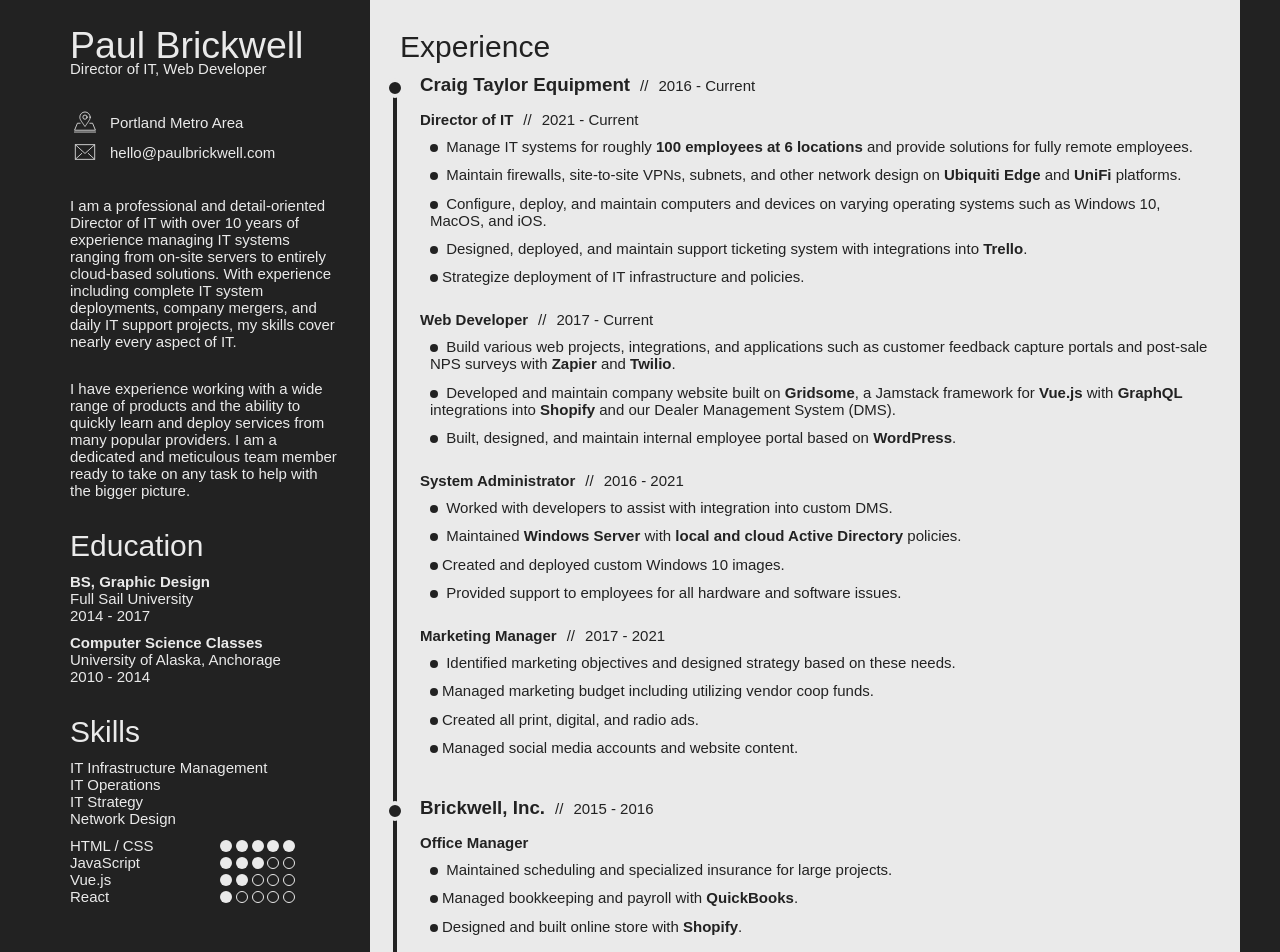
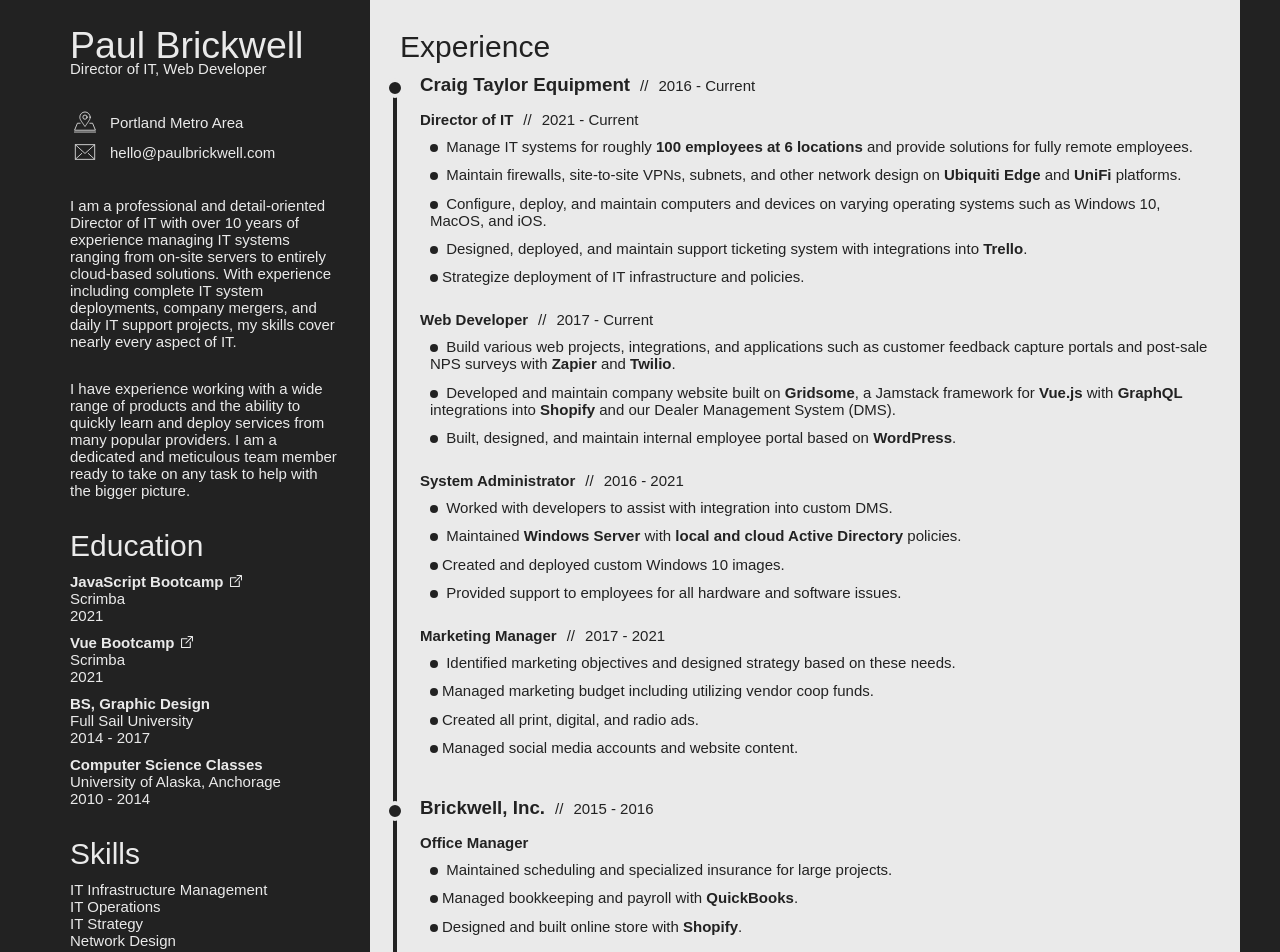
Before and after one commit to paulbrickwell/paulbrickwell-cv, a Vue app: page / in a window 1280 px wide. Shown: the top 952 px of the page. Built offline with nearby package versions, Linux system fonts and the light colour scheme; a web font is replaced by a local one.

Commit message:
added bootcamps and adjusted skills

```diff
--- a/src/assets/styles.css
+++ b/src/assets/styles.css
@@ -94,8 +94,26 @@
   padding-top: 30px;
 }
 
-.education-item:first-of-type {
+.education-item {
   padding-bottom: 10px;
+}
+
+.education-item:last-of-type {
+  padding-bottom: 0px;
+}
+
+.education-item a {
+  color: #eaeaea;
+  text-decoration: none;
+}
+
+.education-item a:hover {
+  text-decoration: underline;
+}
+
+.education-item img {
+  padding-left: 7px;
+  height: 12px;
 }
 
 .education-item p:first-child {
@@ -109,7 +127,6 @@
 .skills-list {
   list-style-type: none;
   padding-left: 0px;
-  max-width: 225px;
 }
 
 .skills-list:last-of-type {
@@ -118,7 +135,6 @@
 
 .skills-list li {
   display: flex;
-  justify-content: space-between;
 }
 
 .rating {
@@ -126,6 +142,7 @@
   align-self: center;
   justify-content: space-between;
   width: 75px;
+  padding-right: 20px;
 }
 
 .rating .filled {
--- a/src/components/sidebar-components/Education.vue
+++ b/src/components/sidebar-components/Education.vue
@@ -1,6 +1,25 @@
 <template>
   <div class="education">
     <h3 class="title">Education</h3>
+    <div class="education-item">
+      <p>
+        <a
+          href="https://scrimba.com/certificate/uaVWv2sK/gjavascript"
+          target="_blank"
+          >JavaScript Bootcamp</a
+        ><img src="../../assets/icons/link.svg" />
+      </p>
+      <p>Scrimba</p>
+      <p>2021</p>
+    </div>
+    <div class="education-item">
+      <p>
+        <a href="https://scrimba.com/certificate/uaVWv2sK/gvue">Vue Bootcamp</a
+        ><img src="../../assets/icons/link.svg" />
+      </p>
+      <p>Scrimba</p>
+      <p>2021</p>
+    </div>
     <div class="education-item">
       <p>BS, Graphic Design</p>
       <p>Full Sail University</p>
--- a/src/components/sidebar-components/Skills.vue
+++ b/src/components/sidebar-components/Skills.vue
@@ -7,26 +7,24 @@
       <li>IT Strategy</li>
       <li>Network Design</li>
     </ul>
-    <ul class="skills-list">
-      <li>HTML / CSS<Rating5 /></li>
-      <li>JavaScript<Rating3 /></li>
-      <li>Vue.js<Rating2 /></li>
-      <li>React<Rating1 /></li>
+    <ul class="skills-list with-rating">
+      <li><Rating5 /> HTML / CSS</li>
+      <li><Rating4 /> JavaScript</li>
+      <li><Rating4 /> Vue.js</li>
+      <li><Rating1 /> React</li>
     </ul>
   </div>
 </template>
 
 <script>
 import Rating5 from "../utilities/Rating5.vue";
-import Rating3 from "../utilities/Rating3.vue";
-import Rating2 from "../utilities/Rating2.vue";
+import Rating4 from "../utilities/Rating4.vue";
 import Rating1 from "../utilities/Rating1.vue";
 
 export default {
   components: {
     Rating5,
-    Rating3,
-    Rating2,
+    Rating4,
     Rating1,
   },
 };
```
Also changed, not shown: src/assets/icons/link.svg (added), 1 other file (tests, documents, lock files or other folders).
